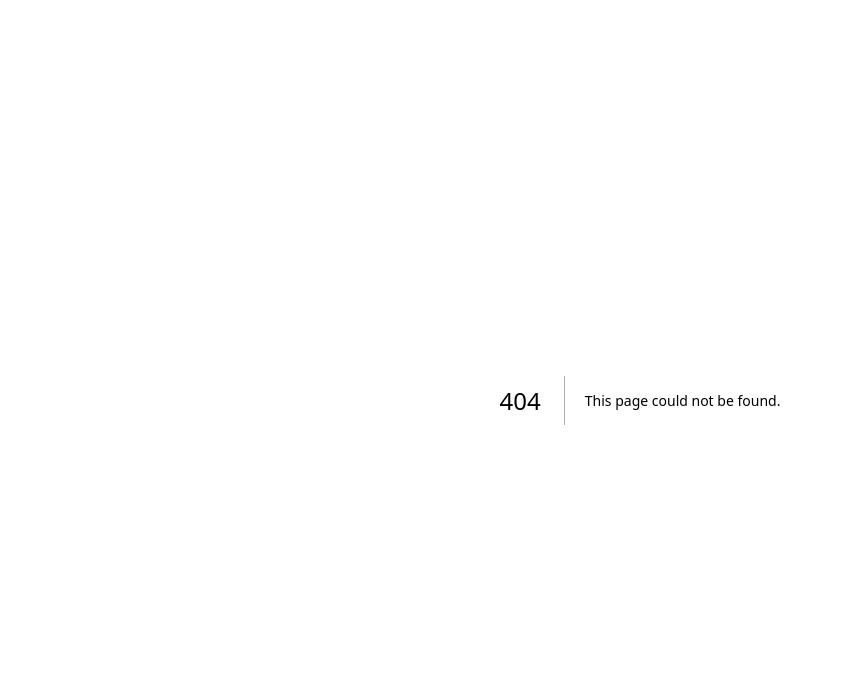
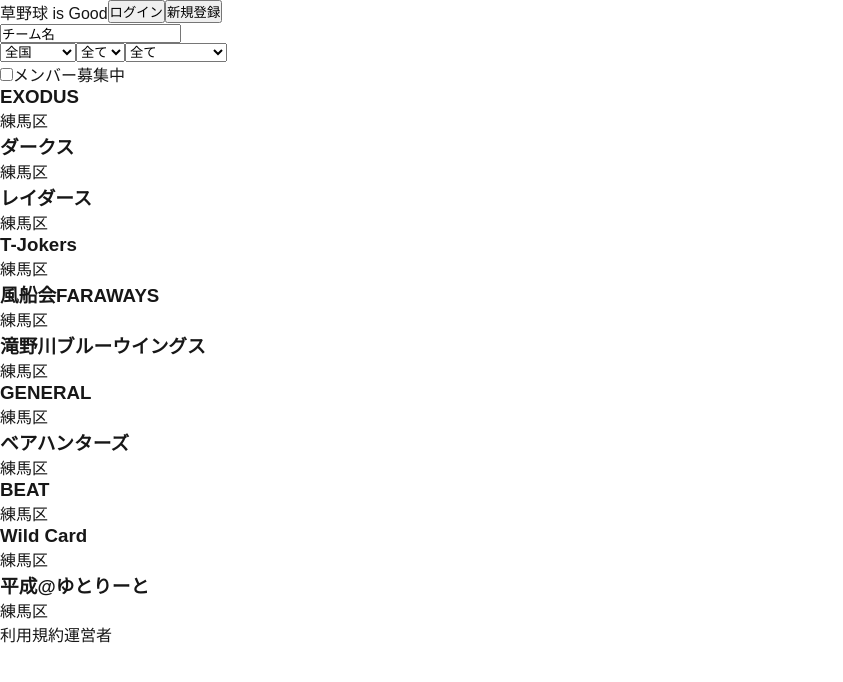
Before and after one commit to shintarou-tamaki/kusa-yakyu-is-good, a Next.js app: page /search_teams in a window 1280 px wide. Before the commit this address had no page. Shown: the top 682 px of the page, without its empty margins (0-843 px from the left). Built offline with nearby package versions, Linux system fonts and the light colour scheme.

Commit message:
first commit

```diff
--- a/src/app/globals.css
+++ b/src/app/globals.css
@@ -34,6 +34,12 @@ a {
   color: inherit;
   text-decoration: none;
 }
+header {
+  display: flex;
+}
+footer {
+  display: flex;
+}
 
 @media (prefers-color-scheme: dark) {
   html {
--- a/src/app/layout.tsx
+++ b/src/app/layout.tsx
@@ -1,6 +1,8 @@
 import type { Metadata } from "next";
 import { Geist, Geist_Mono } from "next/font/google";
 import "./globals.css";
+import { Header } from "../components/Header";
+import { Footer } from "../components/Footer";
 
 const geistSans = Geist({
   variable: "--font-geist-sans",
@@ -25,7 +27,9 @@ export default function RootLayout({
   return (
     <html lang="en">
       <body className={`${geistSans.variable} ${geistMono.variable}`}>
+        <Header />
         {children}
+        <Footer />
       </body>
     </html>
   );
--- /dev/null
+++ b/src/app/search_teams/page.jsx
@@ -0,0 +1,80 @@
+import React from "react";
+import { Todofuken } from "../../components/Todofuken";
+import { Shikutyoson } from "../../components/Shikutyoson";
+import { PlayStyle } from "../../components/PlayStyle";
+
+const teamInfo = [
+  {
+    teamNme: "EXODUS",
+    teamLocation: "練馬区",
+  },
+  {
+    teamNme: "ダークス",
+    teamLocation: "練馬区",
+  },
+  {
+    teamNme: "レイダース",
+    teamLocation: "練馬区",
+  },
+  {
+    teamNme: "T-Jokers",
+    teamLocation: "練馬区",
+  },
+  {
+    teamNme: "風船会FARAWAYS",
+    teamLocation: "練馬区",
+  },
+  {
+    teamNme: "滝野川ブルーウイングス",
+    teamLocation: "練馬区",
+  },
+  {
+    teamNme: "GENERAL",
+    teamLocation: "練馬区",
+  },
+  {
+    teamNme: "ベアハンターズ",
+    teamLocation: "練馬区",
+  },
+  {
+    teamNme: "BEAT",
+    teamLocation: "練馬区",
+  },
+  {
+    teamNme: "Wild Card",
+    teamLocation: "練馬区",
+  },
+  {
+    teamNme: "平成@ゆとりーと",
+    teamLocation: "練馬区",
+  },
+];
+
+export default function page() {
+  return (
+    <>
+      <section>
+        <div>
+          <input type="text" defaultValue="チーム名" />
+        </div>
+        <Todofuken />
+        <Shikutyoson />
+        <PlayStyle />
+        <div>
+          <input type="checkbox" id="menbo" name="menbo" />
+          <label htmlFor="menbo">メンバー募集中</label>
+        </div>
+      </section>
+      <section>
+        <div>
+          {teamInfo.map((ti, index) => (
+            <div key={index}>
+              <h3>{ti.teamNme}</h3>
+              <p>{ti.teamLocation}</p>
+            </div>
+          ))}
+        </div>
+      </section>
+    </>
+  );
+}
--- /dev/null
+++ b/src/components/Footer.jsx
@@ -0,0 +1,10 @@
+import React from "react";
+
+export const Footer = () => {
+  return (
+    <footer>
+      <div>利用規約</div>
+      <div>運営者</div>
+    </footer>
+  );
+};
--- /dev/null
+++ b/src/components/Header.jsx
@@ -0,0 +1,13 @@
+import React from "react";
+
+export const Header = () => {
+  return (
+    <header>
+      <div>草野球 is Good</div>
+      <div>
+        <button>ログイン</button>
+        <button>新規登録</button>
+      </div>
+    </header>
+  );
+};
--- /dev/null
+++ b/src/components/PlayStyle.jsx
@@ -0,0 +1,19 @@
+"use client";
+import React from "react";
+import { useState } from "react";
+
+export const PlayStyle = () => {
+  const [plaustyle, setPlaustyle] = useState("プレイスタイル");
+  return (
+    <select
+      name="プレイスタイル"
+      value={plaustyle}
+      onChange={(e) => setPlaustyle(e.target.value)}
+    >
+      <option value="全て">全て</option>
+      <option value="軟式">軟式</option>
+      <option value="ソフトボール">ソフトボール</option>
+      <option value="ジュニア">ジュニア</option>
+    </select>
+  );
+};
--- /dev/null
+++ b/src/components/Shikutyoson.jsx
@@ -0,0 +1,17 @@
+"use client";
+import React from "react";
+import { useState } from "react";
+
+export const Shikutyoson = () => {
+  const [city, setCity] = useState("市区町村");
+  return (
+    <select
+      name="市区町村"
+      value={city}
+      onChange={(e) => setCity(e.target.value)}
+    >
+      <option value="全て">全て</option>
+      <option value="堺市">堺市</option>
+    </select>
+  );
+};
--- /dev/null
+++ b/src/components/Todofuken.jsx
@@ -0,0 +1,63 @@
+"use client";
+import React from "react";
+import { useState } from "react";
+
+export const Todofuken = () => {
+  const [prefecture, setPrefecture] = useState("都道府県");
+  return (
+    <select
+      name="都道府県"
+      value={prefecture}
+      onChange={(e) => setPrefecture(e.target.value)}
+    >
+      <option value="全国">全国</option>
+      <option value="北海道">北海道</option>
+      <option value="青森県">青森県</option>
+      <option value="岩手県">岩手県</option>
+      <option value="宮城県">宮城県</option>
+      <option value="秋田県">秋田県</option>
+      <option value="山形県">山形県</option>
+      <option value="福島県">福島県</option>
+      <option value="茨城県">茨城県</option>
+      <option value="栃木県">栃木県</option>
+      <option value="群馬県">群馬県</option>
+      <option value="埼玉県">埼玉県</option>
+      <option value="千葉県">千葉県</option>
+      <option value="東京都">東京都</option>
+      <option value="神奈川県">神奈川県</option>
+      <option value="新潟県">新潟県</option>
+      <option value="富山県">富山県</option>
+      <option value="石川県">石川県</option>
+      <option value="福井県">福井県</option>
+      <option value="山梨県">山梨県</option>
+      <option value="長野県">長野県</option>
+      <option value="岐阜県">岐阜県</option>
+      <option value="静岡県">静岡県</option>
+      <option value="愛知県">愛知県</option>
+      <option value="三重県">三重県</option>
+      <option value="滋賀県">滋賀県</option>
+      <option value="京都府">京都府</option>
+      <option value="大阪府">大阪府</option>
+      <option value="兵庫県">兵庫県</option>
+      <option value="奈良県">奈良県</option>
+      <option value="和歌山県">和歌山県</option>
+      <option value="鳥取県">鳥取県</option>
+      <option value="島根県">島根県</option>
+      <option value="岡山県">岡山県</option>
+      <option value="広島県">広島県</option>
+      <option value="山口県">山口県</option>
+      <option value="徳島県">徳島県</option>
+      <option value="香川県">香川県</option>
+      <option value="愛媛県">愛媛県</option>
+      <option value="高知県">高知県</option>
+      <option value="福岡県">福岡県</option>
+      <option value="佐賀県">佐賀県</option>
+      <option value="長崎県">長崎県</option>
+      <option value="熊本県">熊本県</option>
+      <option value="大分県">大分県</option>
+      <option value="宮崎県">宮崎県</option>
+      <option value="鹿児島県">鹿児島県</option>
+      <option value="沖縄県">沖縄県</option>
+    </select>
+  );
+};
```
Also changed, not shown: src/app/page.tsx (+45 -87 lines), src/app/team-ditail/page.jsx (added, +27 -0 lines).
